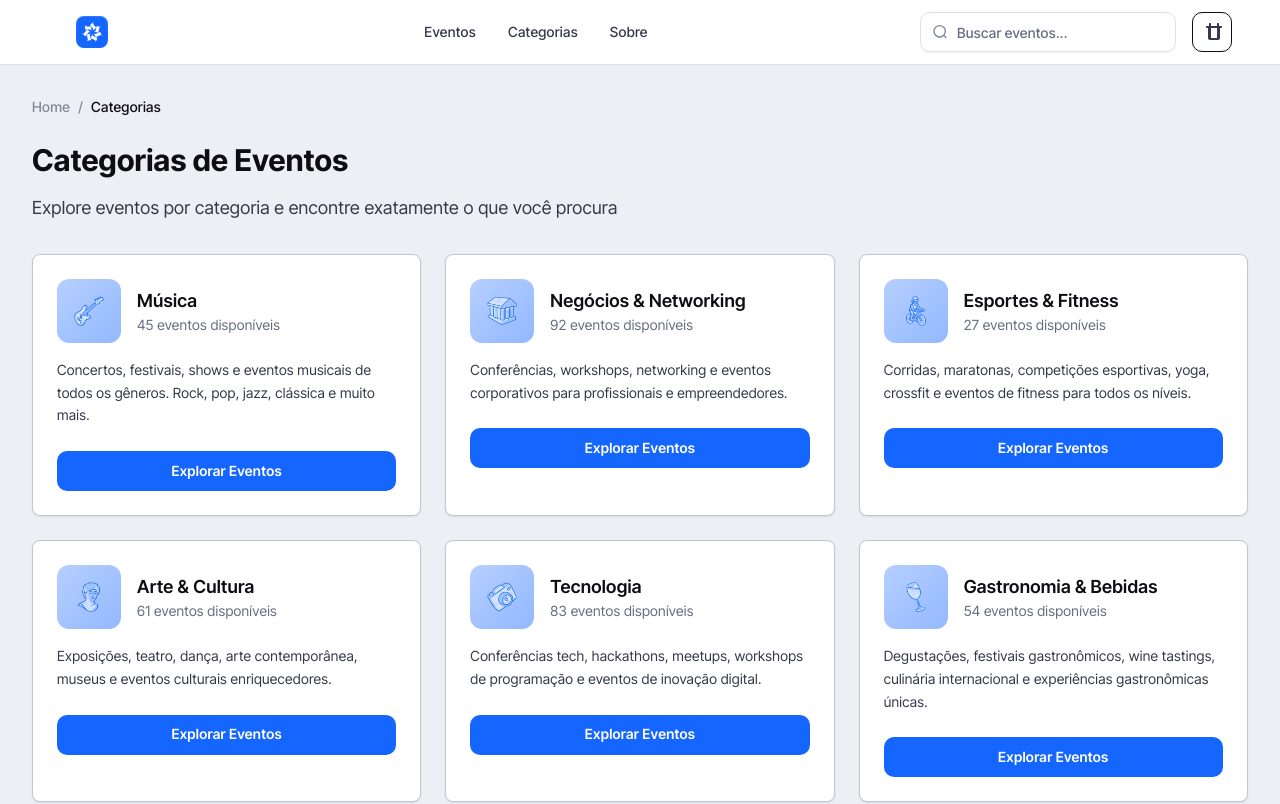
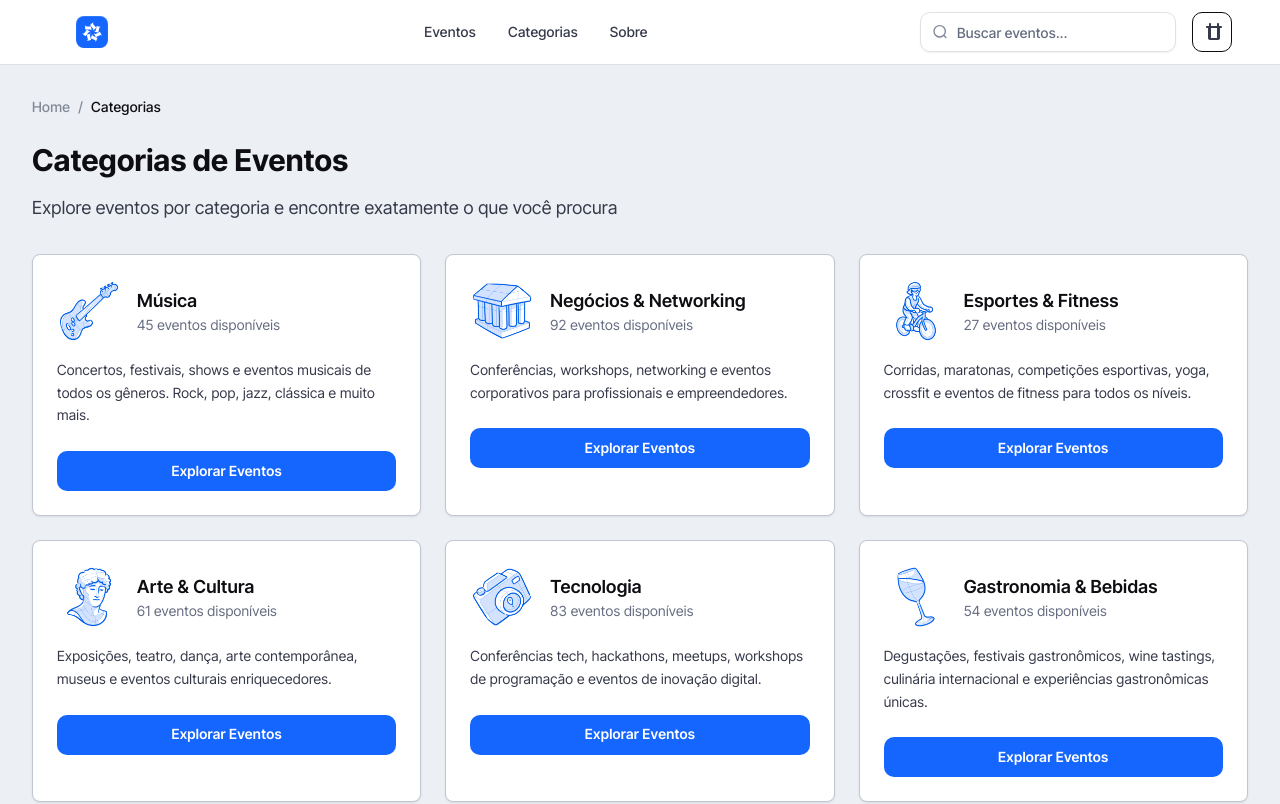
Before and after one commit to gustavocaraciolo/tickety-frontend, a Next.js app: page /shop/categories in a window 1280 px wide. Shown: the top 804 px of the page. Built offline with nearby package versions, Linux system fonts and the light colour scheme.

Commit message:
Update CategoriesPage to enhance image display by increasing size and removing gradient background

```diff
--- a/app/shop/categories/page.tsx
+++ b/app/shop/categories/page.tsx
@@ -36,13 +36,13 @@ const CategoriesPage = () => {
                     {categories.map((category) => (
                         <SimpleCard key={category.id} className="p-6 hover:shadow-lg transition-all duration-300 hover:scale-105 group">
                             <div className="flex items-center mb-4">
-                                <div className="w-16 h-16 bg-gradient-to-br from-primary-100 to-primary-200 rounded-xl flex items-center justify-center mr-4 group-hover:from-primary-200 group-hover:to-primary-300 transition-all duration-300">
+                                <div className="w-16 h-16 rounded-xl flex items-center justify-center mr-4 overflow-hidden">
                                     <Image
                                         src={`/images/icons/${category.icon}.png`}
                                         alt={category.categoryName}
-                                        width={32}
-                                        height={32}
-                                        className="w-8 h-8"
+                                        width={64}
+                                        height={64}
+                                        className="w-16 h-16 object-cover"
                                     />
                                 </div>
                                 <div>
```
